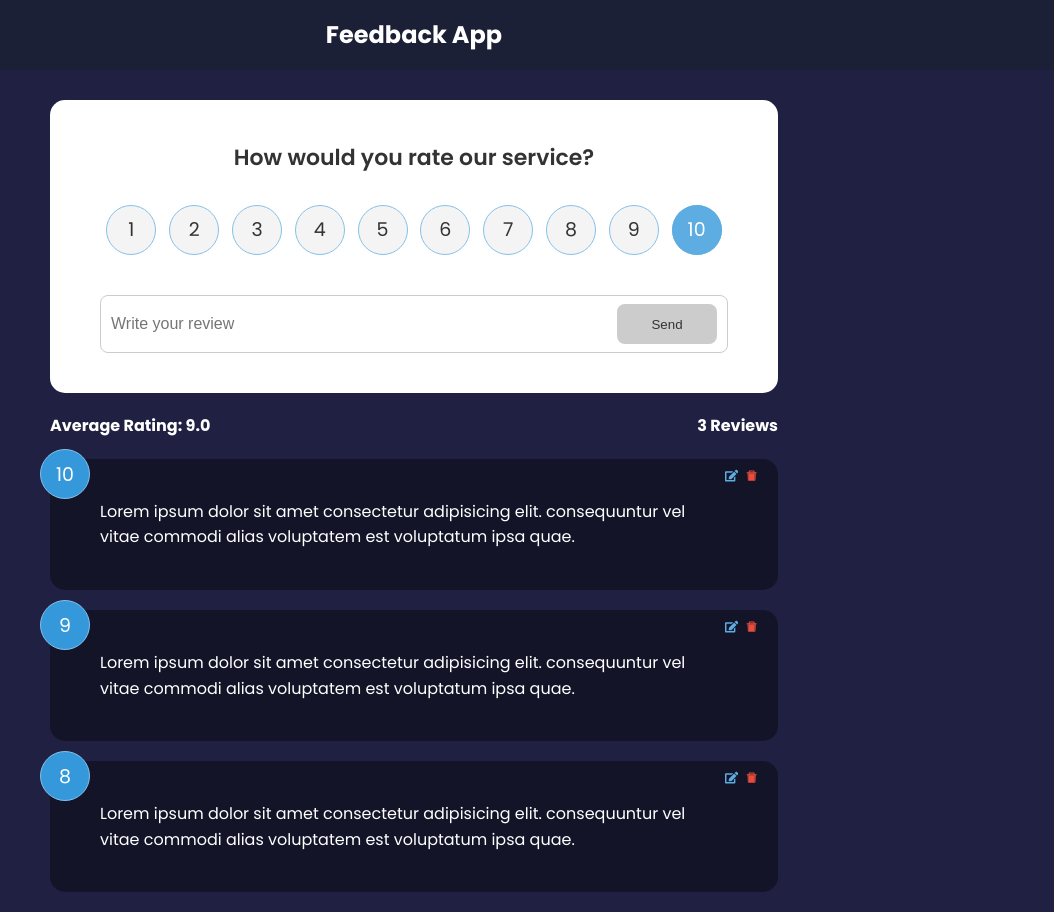
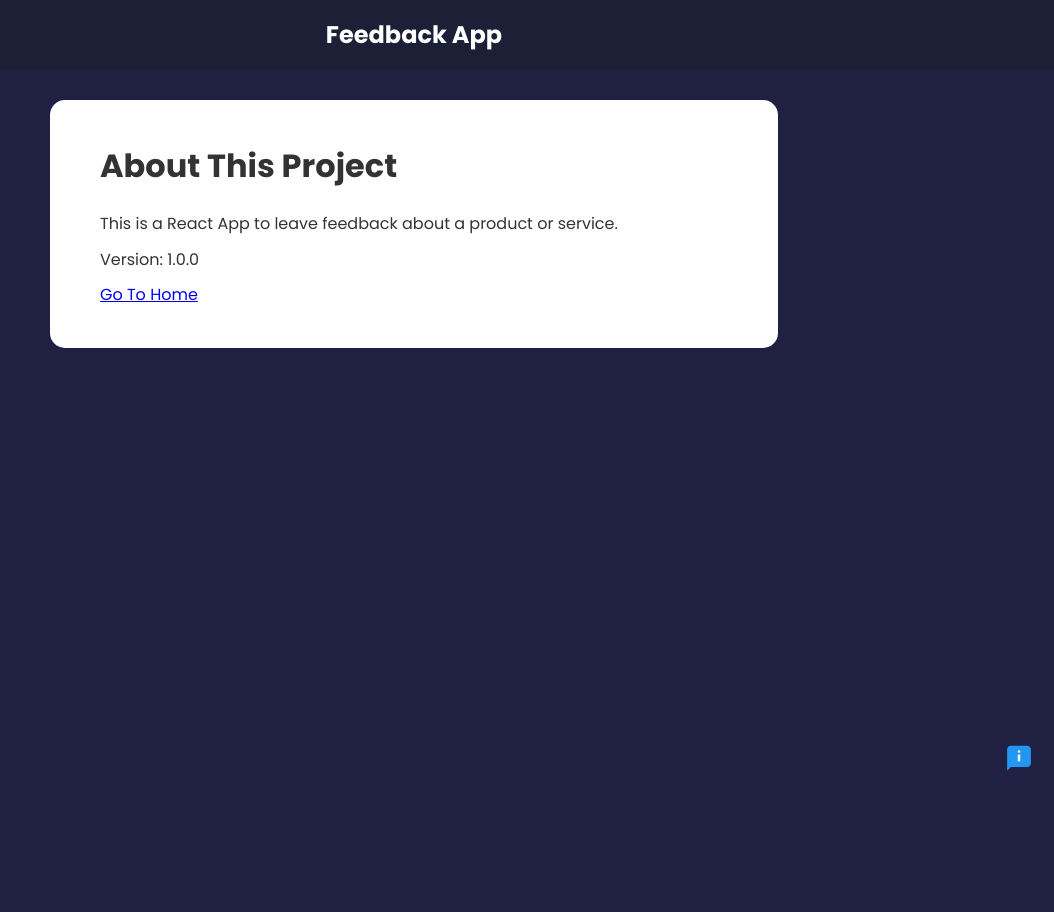
Before and after one commit to RizwanTariq/user-feedback-app, a React (Create React App) app: page /about in a window 1280 px wide. Shown: the whole page, without its empty margins (226-1280 px from the left). After the commit the page ends 800 px from the top, so only its background shows below. Built offline with nearby package versions, Linux system fonts and the light colour scheme.

Commit message:
Add about component @ implement routing.

```diff
--- a/package.json
+++ b/package.json
@@ -6,9 +6,11 @@
     "@testing-library/jest-dom": "^5.16.1",
     "@testing-library/react": "^12.1.2",
     "@testing-library/user-event": "^13.5.0",
+    "framer-motion": "^5.5.5",
     "react": "^17.0.2",
     "react-dom": "^17.0.2",
     "react-icons": "^4.3.1",
+    "react-router-dom": "^6.2.1",
     "react-scripts": "5.0.0",
     "sweetalert2": "^11.3.2",
     "web-vitals": "^2.1.2"
--- a/src/App.js
+++ b/src/App.js
@@ -1,11 +1,14 @@
 import { useState } from "react";
+import { Routes, Route } from "react-router-dom";
 import Header from "./components/Header";
 import FeedbackList from "./components/FeedbackList";
 import FeedbackStats from "./components/FeedbackStats";
 import feedbackData from "./data/feedbackData";
 import confirmAlert from "./utils/confirmAlert";
+import FeedbackForm from "./components/FeedbackForm";
+import About from "./components/About";
+import AboutLink from "./components/AboutLink";
 import "./App.css";
-import FeedbackForm from "./components/FeedbackForm";
 
 function App() {
   const [feedbackList, setFeedbackList] = useState(feedbackData);
@@ -22,12 +25,23 @@ function App() {
     <>
       <Header />
       <div className="container">
+        <Routes>
+          <Route path="/about" element={<About />} />
+          <Route
+            path="/"
+            element={
+              <>
                 <FeedbackForm handleSubmit={handleFeedbackAdd} />
                 <FeedbackStats feedbackList={feedbackList} />
                 <FeedbackList
                   feedbackList={feedbackList}
                   onRemove={handleFeedbackRemove}
                 />
+              </>
+            }
+          ></Route>
+        </Routes>
+        <AboutLink />
       </div>
     </>
   );
--- /dev/null
+++ b/src/components/About.jsx
@@ -0,0 +1,16 @@
+import { Link } from "react-router-dom";
+import Card from "./common/Card";
+function About() {
+  return (
+    <Card>
+      <div className="about">
+        <h1>About This Project</h1>
+        <p>This is a React App to leave feedback about a product or service.</p>
+        <p>Version: 1.0.0</p>
+        <Link to="/">Go To Home</Link>
+      </div>
+    </Card>
+  );
+}
+
+export default About;
--- /dev/null
+++ b/src/components/AboutLink.jsx
@@ -0,0 +1,13 @@
+import { FcAbout } from "react-icons/fc";
+import { Link } from "react-router-dom";
+function AboutLink() {
+  return (
+    <div className="about-link">
+      <Link to="/about" style={{ textDecoration: "none" }}>
+        <FcAbout size={30} />
+      </Link>
+    </div>
+  );
+}
+
+export default AboutLink;
--- a/src/components/FeedbackList.jsx
+++ b/src/components/FeedbackList.jsx
@@ -1,12 +1,23 @@
+import { motion, AnimatePresence } from "framer-motion";
 import FeedbackItem from "./FeedbackItem";
-export default function FeedbackList({ feedbackList, onRemove }) {
+function FeedbackList({ feedbackList, onRemove }) {
   if (!feedbackList || feedbackList.length === 0)
     return <p>There is no feedback yet!</p>;
   return (
     <div className="feedback-list">
-      {feedbackList.map((item) => (
-        <FeedbackItem key={item.id} item={item} onRemove={onRemove} />
-      ))}
+      <AnimatePresence>
+        {feedbackList.map((item) => (
+          <motion.div
+            key={item.id}
+            initial={{ opacity: 0 }}
+            animate={{ opacity: 1 }}
+            exit={{ opacity: 0 }}
+          >
+            <FeedbackItem key={item.id} item={item} onRemove={onRemove} />
+          </motion.div>
+        ))}
+      </AnimatePresence>
     </div>
   );
 }
+export default FeedbackList;
--- a/src/index.js
+++ b/src/index.js
@@ -1,14 +1,17 @@
-import React from 'react';
-import ReactDOM from 'react-dom';
-import './index.css';
-import App from './App';
-import reportWebVitals from './reportWebVitals';
+import React from "react";
+import ReactDOM from "react-dom";
+import "./index.css";
+import App from "./App";
+import reportWebVitals from "./reportWebVitals";
+import { BrowserRouter } from "react-router-dom";
 
 ReactDOM.render(
   <React.StrictMode>
-    <App />
+    <BrowserRouter>
+      <App />
+    </BrowserRouter>
   </React.StrictMode>,
-  document.getElementById('root')
+  document.getElementById("root")
 );
 
 // If you want to start measuring performance in your app, pass a function
```
Also changed, not shown: 1 other file (tests, documents, lock files or other folders). Lines whose indentation alone changed are shown as unchanged.
